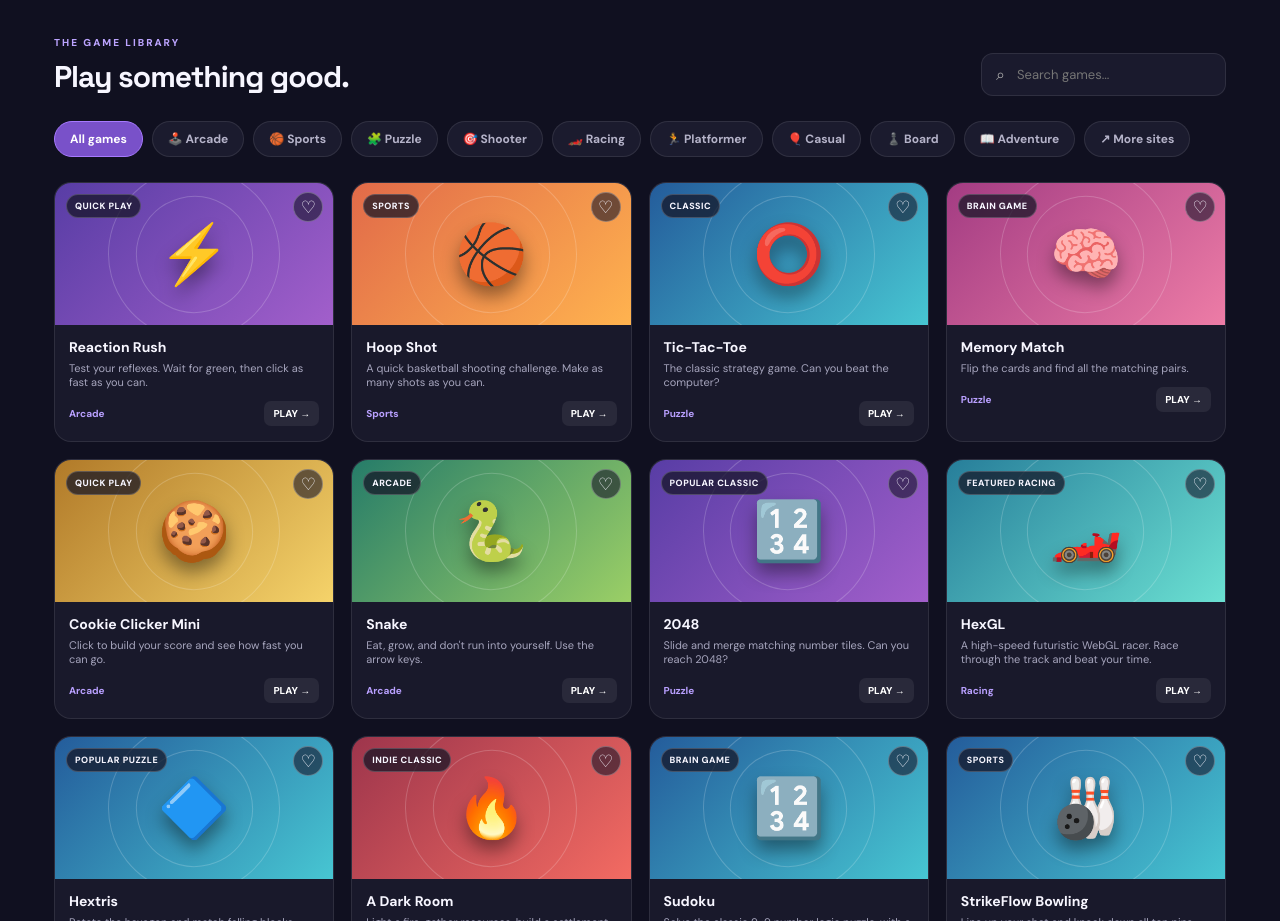
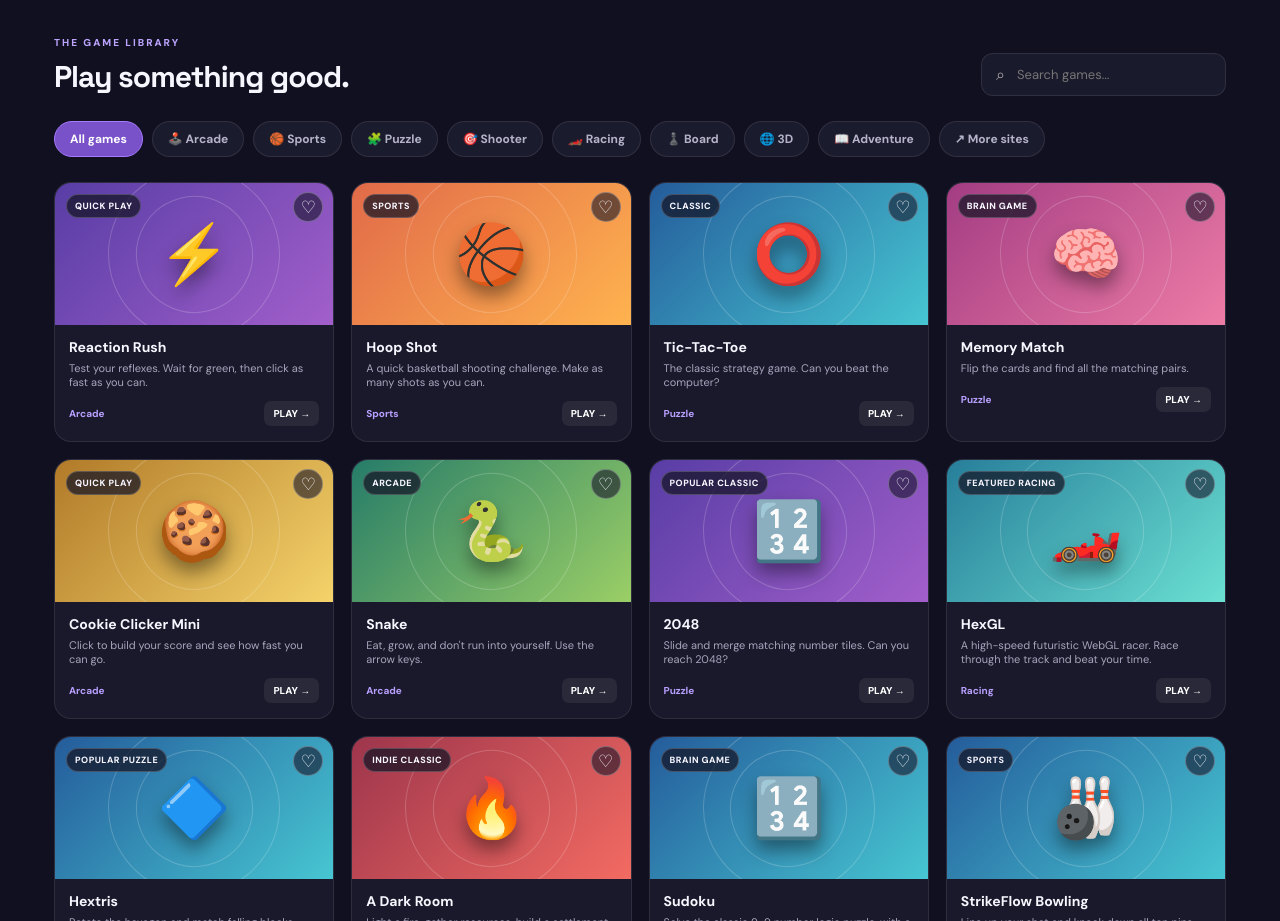
Before and after one commit to gavcancode/gavgames, a plain HTML site: page gavgames/index.html in a window 1280 px wide. Shown: the part 1060-1981 px from the top of the page. Drawn offline with Linux system fonts and the light colour scheme.

Commit message:
Align game filters with verified catalog categories

```diff
--- a/gavgames/index.html
+++ b/gavgames/index.html
@@ -83,9 +83,8 @@
           <button class="filter" data-category="Puzzle">🧩 Puzzle</button>
           <button class="filter" data-category="Shooter">🎯 Shooter</button>
           <button class="filter" data-category="Racing">🏎️ Racing</button>
-          <button class="filter" data-category="Platformer">🏃 Platformer</button>
-          <button class="filter" data-category="Casual">🎈 Casual</button>
           <button class="filter" data-category="Board">♟️ Board</button>
+          <button class="filter" data-category="3D">🌐 3D</button>
           <button class="filter" data-category="Adventure">📖 Adventure</button>
           <button class="filter" data-category="External">↗ More sites</button>
         </div>
```
